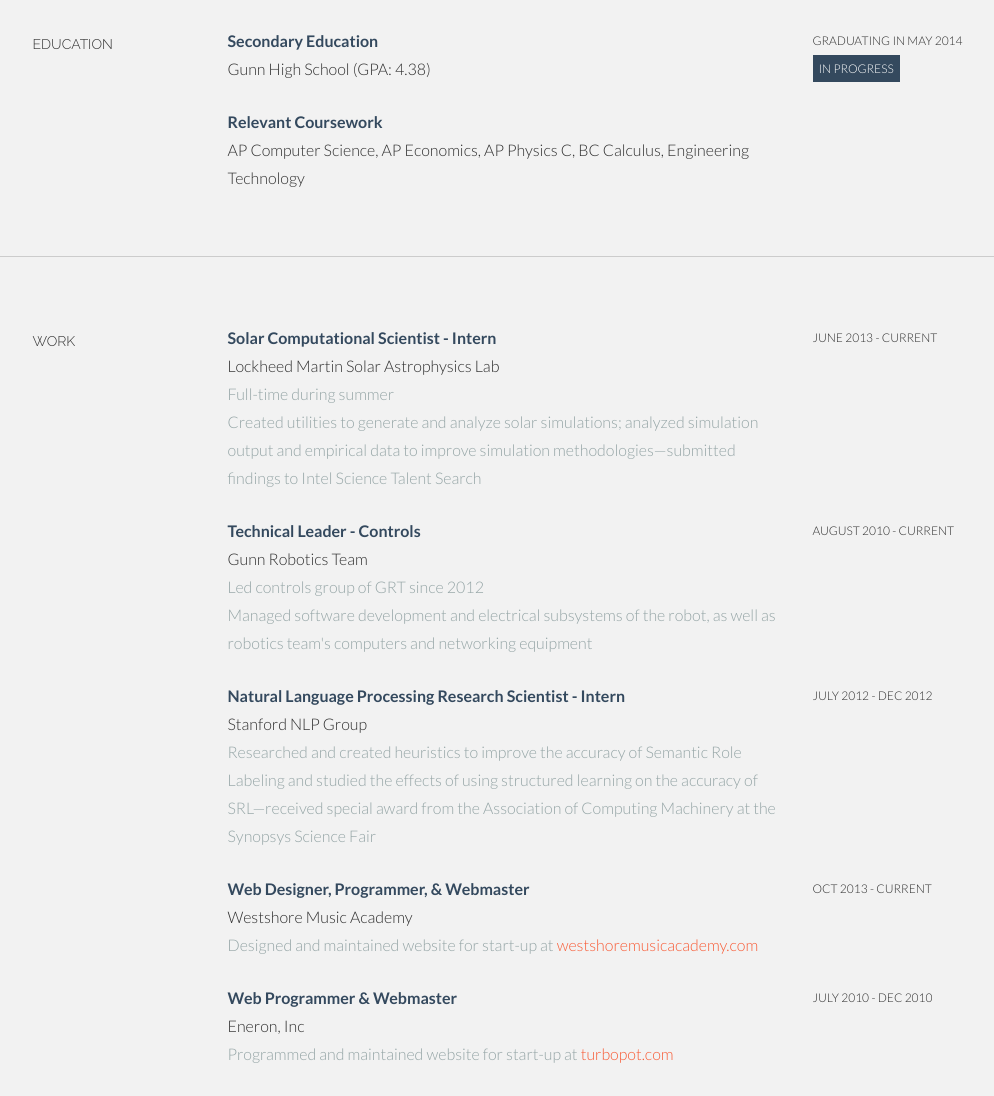
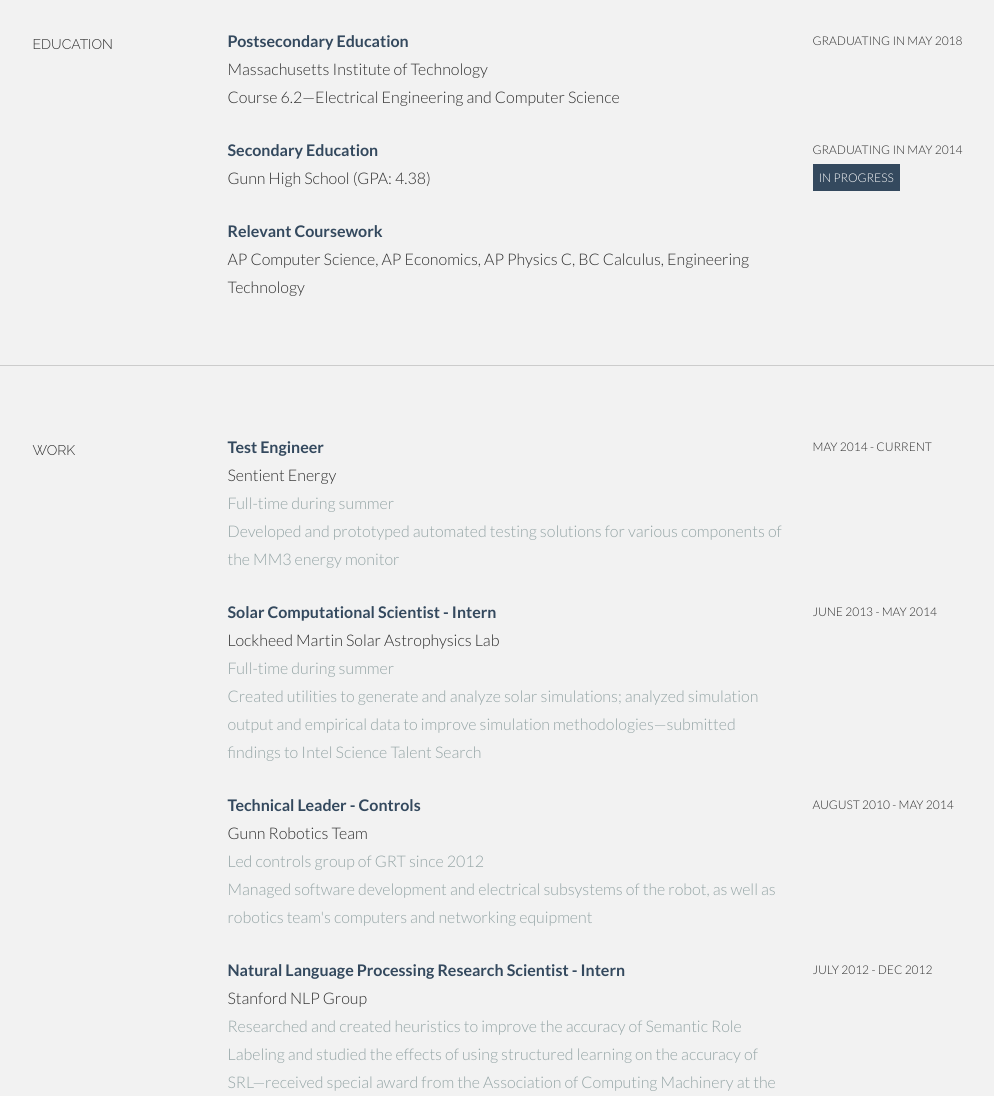
Before and after one commit to clhuang/clhuang.github.io, a plain HTML site: page data/index.html in a window 1280 px wide. Shown: the part 660-1756 px from the top of the page, without its empty margins (135-1129 px from the left). Drawn offline with Linux system fonts and the light colour scheme; files that its build step writes are made by us from their sources; files whose address does not match are found by name; a web font is replaced by a local one.

Commit message:
update things

```diff
--- a/data/index.html
+++ b/data/index.html
@@ -3,8 +3,8 @@
 <head>
 <meta charset="utf-8">
 <meta name="viewport" content="width=device-width, initial-scale=1.0">
-<meta name="description" content="Software developer and computational research scientist, interested in many fields of computer science, especially robotics and AI.">
-<meta name="keywords" content="Developer,scientist,intern,robotics,artificial intelligence">
+<meta name="description" content="Software developer, computational research scientist, and electrical engineer, interested in many fields of computer science, especially robotics and AI.">
+<meta name="keywords" content="Developer,scientist,engineer,electronics,intern,robotics,artificial intelligence">
 <meta name="author" content="Calvin Huang">
 <link rel="icon" type="image/png" href="assets/ico/favicon.png">
 
@@ -103,6 +103,17 @@
             <h5>EDUCATION</h5>
         </div>
         <div class="col-lg-6">
+            <p><span class="t">Postsecondary Education</span><br/>
+            Massachusetts Institute of Technology<br/>
+            Course 6.2&mdash;Electrical Engineering and Computer Science
+            </p>
+        </div>
+        <div class="col-lg-3">
+            <p class="sm">GRADUATING IN MAY 2018<br/>
+            </p>
+        </div>
+
+        <div class="col-lg-6 col-lg-offset-3">
             <p><span class="t">Secondary Education</span><br/>
             Gunn High School (GPA: 4.38)<br/>
             </p>
@@ -112,6 +123,7 @@
             <span class="imp">IN PROGRESS</span>
             </p>
         </div>
+
         <div class="col-lg-6 col-lg-offset-3">
             <p><span class="t">Relevant Coursework</span><br/>
             AP Computer Science, AP Economics, AP Physics C, BC Calculus, Engineering Technology<br/>
@@ -130,7 +142,17 @@
         <div class="col-lg-2 col-lg-offset-1">
             <h5>WORK</h5>
         </div>
-        <div class="col-lg-6">
+    <div class="col-lg-6">
+        <p><span class="t">Test Engineer</span><br/>
+            Sentient Energy<br/>
+            <span class="more">Full-time during summer<br/>
+            Developed and prototyped automated testing solutions for various components of the MM3 energy monitor</span></p>
+        </div>
+        <div class="col-lg-3">
+            <p class="sm">MAY 2014 - CURRENT</p>
+        </div>
+
+        <div class="col-lg-6 col-lg-offset-3">
             <p><span class="t">Solar Computational Scientist - Intern</span><br/>
             Lockheed Martin Solar Astrophysics Lab<br/>
             <span class="more">Full-time during summer<br/>
@@ -138,7 +160,7 @@
             improve simulation methodologies&mdash;submitted findings to Intel Science Talent Search</span></p>
         </div>
         <div class="col-lg-3">
-            <p class="sm">JUNE 2013 - CURRENT</p>
+            <p class="sm">JUNE 2013 - MAY 2014</p>
         </div>
 
         <div class="col-lg-6 col-lg-offset-3">
@@ -148,7 +170,7 @@
                 Managed software development and electrical subsystems of the robot, as well as robotics team's computers and networking equipment</span></p>
         </div>
         <div class="col-lg-3">
-            <p class="sm">AUGUST 2010 - CURRENT</p>
+            <p class="sm">AUGUST 2010 - MAY 2014</p>
         </div>
 
         <div class="col-lg-6 col-lg-offset-3">
@@ -201,7 +223,7 @@
             </p>
         </div>
         <div class="col-lg-3">
-            <p class="sm">JUNE 2013</p>
+            <p class="sm">JULY 2013</p>
         </div>
 
         <div class="col-lg-6 col-lg-offset-3">
```
